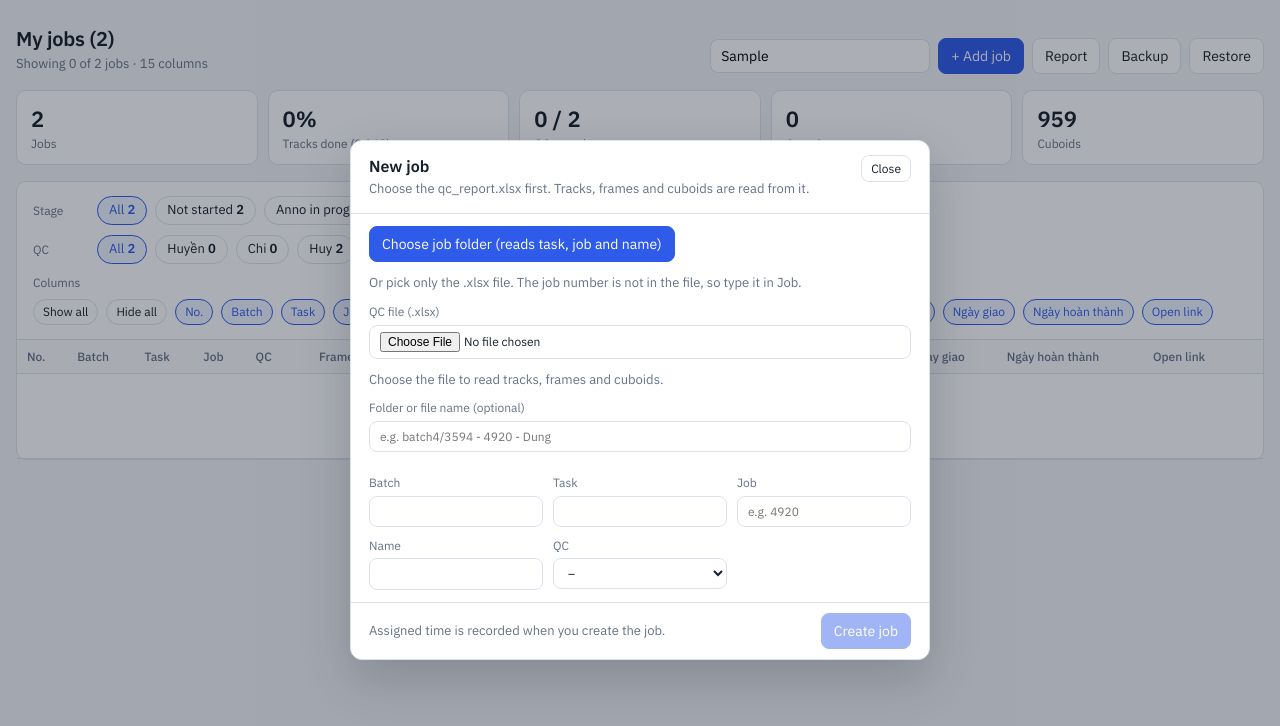
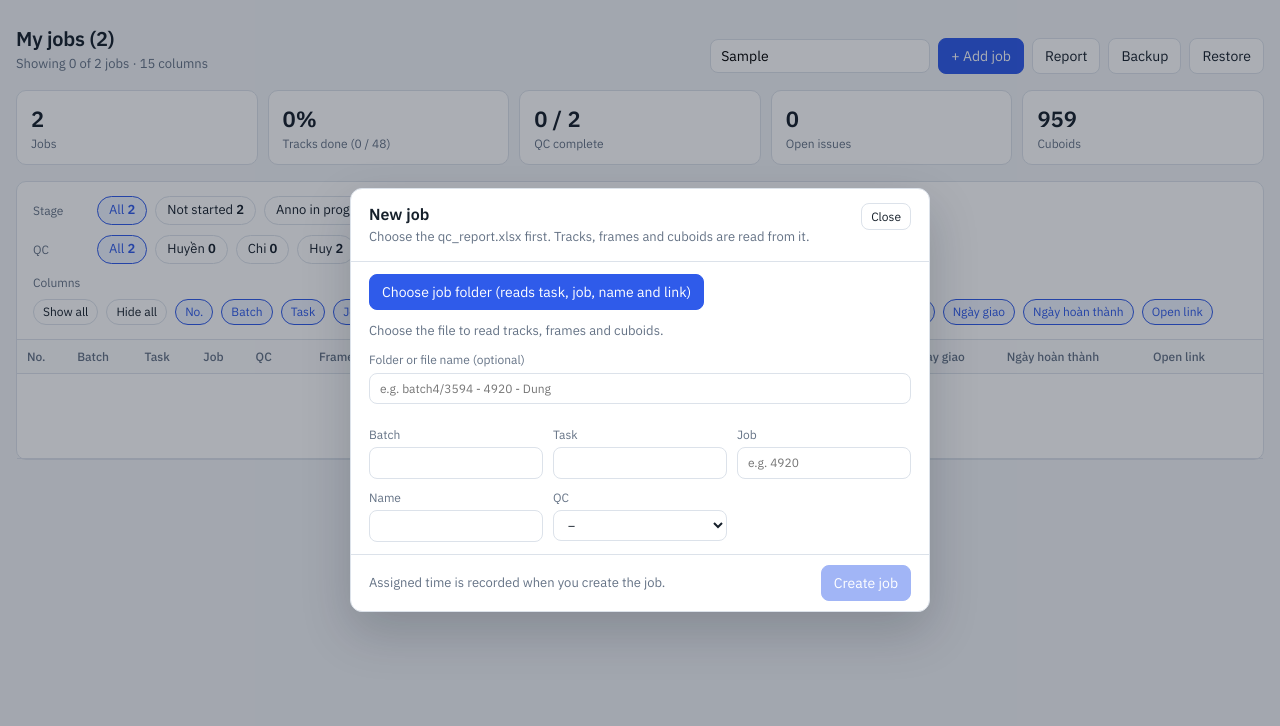
Before and after one commit to fragjkub/job-report, a plain HTML site: page index.html in a window 1280 px wide. Both pictures are taken after typing "Sample" into the empty fields and a click on the button "+ Add job". Drawn offline with nearby package versions, Linux system fonts and the light colour scheme.

Commit message:
Add job uses folder picker

```diff
--- a/index.html
+++ b/index.html
@@ -325,13 +325,9 @@
   </div>
   <div class="dlg-body">
     <div class="row">
-      <button class="btn primary" id="pickFolderBtn" type="button">Choose job folder (reads task, job and name)</button>
+      <button class="btn primary" id="pickFolderBtn" type="button">Choose job folder (reads task, job, name and link)</button>
     </div>
     <input type="file" id="newFolderPick" webkitdirectory directory multiple hidden>
-    <div class="sub">Or pick only the .xlsx file. The job number is not in the file, so type it in Job.</div>
-    <label class="field">QC file (.xlsx)
-      <input type="file" id="newFile" accept=".xlsx">
-    </label>
     <div class="sub" id="newPreview"></div>
     <label class="field">Folder or file name (optional)
       <input id="newFolder" type="text" placeholder="e.g. batch4/3594 - 4920 - Dung">
@@ -2188,7 +2184,6 @@ function openNewJob(){
   closeLinkPopover();
   closeExcelMenu();
   pendingImport = null;
-  $('#newFile').value = '';
   $('#newBatch').value = '';
   $('#newTask').value = '';
   $('#newJob').value = '';
@@ -2468,10 +2463,6 @@ async function loadNewFile(file){
   }
 }
 
-$('#newFile').addEventListener('change', e => {
-  const file = e.target.files[0];
-  if (file) loadNewFile(file);
-});
 
 // Folder picker: the browser gives the path of every file inside the chosen folder,
 // so the parent folder name ("3594 - 4920 - Dung") is read automatically.
```
